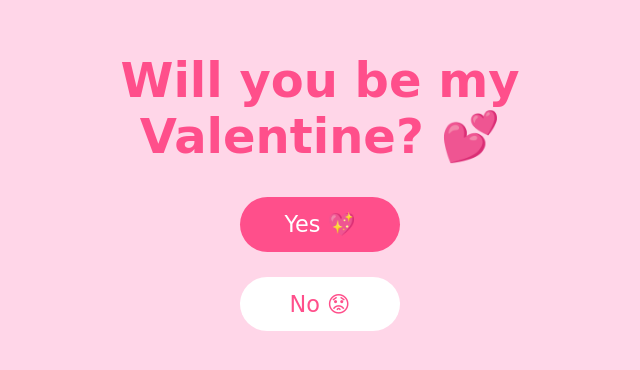
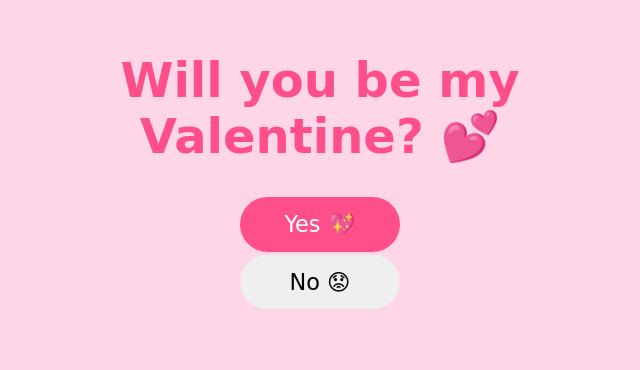
Before and after one commit to duttakonko556-spec/For-you-and-only-you-, a plain HTML site: page index.html in a window 1280 px wide. Shown: the part 207-577 px from the top of the page, without its empty margins (320-960 px from the left). Drawn offline with Linux system fonts and the light colour scheme.

Commit message:
Update style.css

```diff
--- a/style.css
+++ b/style.css
@@ -15,9 +15,10 @@
 }
 
 .container {
-  text-align: center;
+ text-align: center;
   width: 100%;
   max-width: 500px;
+  position: relative;
 }
 
 h1 {
@@ -55,13 +56,10 @@
 }
 
 #noBtn {
-  background: white;
-  color: #ff4f8b;
-  position: absolute;
-  top: 80px;
+   position: absolute;
   left: 50%;
-  transform: translateX(-50%);
-  touch-action: manipulation;
+  top: 50%;
+  transform: translate(-50%, -50%);
 }
 
 /* CANVAS */
```
